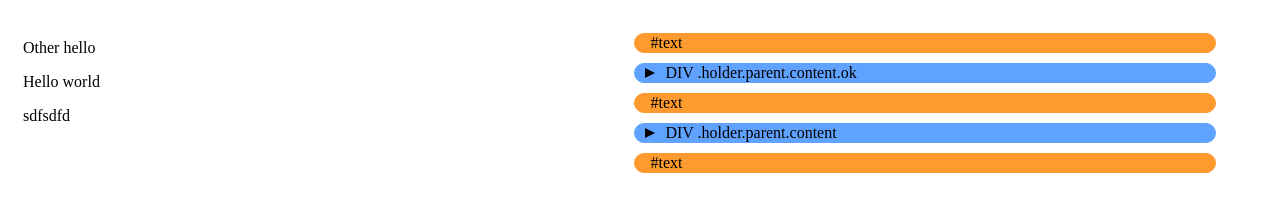
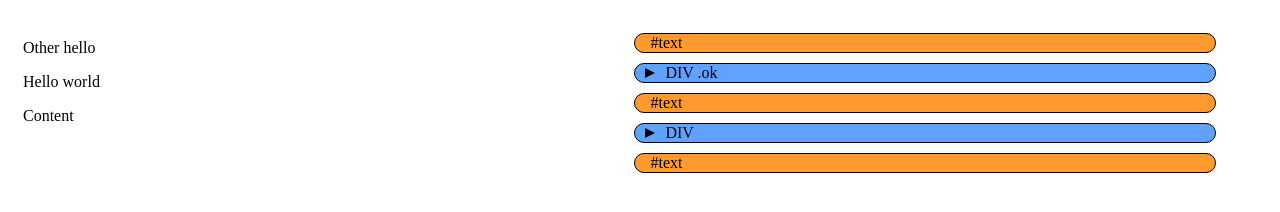
Before and after one commit to fiWhy/Vizualize-DOM, a plain HTML site: page index.html in a window 1280 px wide. Drawn offline with Linux system fonts and the light colour scheme.

Commit message:
Refactoring

```diff
--- a/index.html
+++ b/index.html
@@ -12,7 +12,7 @@
 <body>
     <div id="wrapper" class="floated">
         <div class="ok">
-            <!-- Comment -->
+            <!-- Comment node -->
             <div class="MORE">
                 <div class="my-own-class another">
                     <p>
@@ -26,7 +26,7 @@
         </div>
         <div>
             <div>
-                sdfsdfd
+                Content
             </div>
         </div>
     </div>
--- a/node.js
+++ b/node.js
@@ -1,134 +1,108 @@
 var VirtualNode = (function () {
+    var color = {};
+    color[Node.ELEMENT_NODE] = '#60a2ff';
+    color[Node.TEXT_NODE] = '#ff9a2e';
+    color[Node.COMMENT_NODE] = '#3d9929';
+
     function VirtualNode(el) {
         this.tag = el.tagName;
+        this.children = [];
+        this.nodeType = el.nodeType;
         this.nodeName = el.nodeName;
-        this.originalNode = el;
-        this.children = [];
-        this.classList = el.className ? el.className.split(' ') : [];
-        this.contentElement = null;
-        this.blockElement = null;
-        this.nodeType = el.nodeType;
-        this.content = this.registerContent(el);
+        this.classNames = el.className ? el.className.split(' ').map(c => '.' + c) : [];
+        this.opened = false;
+        this.content = el.nodeValue === null ?
+            '' : el.nodeValue.trim();
+        this.holderElement = document.createElement('div');
+        this.contentElement = document.createElement('div');
+        this.init();
     }
 
-    VirtualNode.prototype.concatChildren = function (children) {
-        this.children = this.children.concat(children);
+    VirtualNode.prototype.init = function () {
+        this.holderElement.appendChild(this.contentElement);
+        VirtualNode.appendClasses(['holder'], this.holderElement);
+        VirtualNode.appendClasses(['content'], this.contentElement);
+        this.updateColor();
     }
 
-    VirtualNode.prototype.registerContent = function (el) {
-        return el.nodeType === Node.TEXT_NODE &&
-            el.tagName !== 'SCRIPT' ? el.nodeValue.trim() || '' : '';
+    VirtualNode.prototype.getContent = function () {
+        return (this.nodeName || this.tag) +
+            ' ' + this.content + ' ' +
+            this.classNames.join('');
     }
 
-    VirtualNode.appendStyles = function (styleObj, el) {
-        for (var i in styleObj) {
-            if (styleObj.hasOwnProperty(i)) {
-                el.style[i] = styleObj[i];
+    VirtualNode.prototype.updateColor = function () {
+        this.contentElement.style.backgroundColor = color[this.nodeType];
+    }
+
+    VirtualNode.appendClasses = function (classList, el) {
+        classList = Array.isArray(classList) ? classList : [];
+        classList.forEach(function (className) {
+            el.classList.add(className);
+        });
+    }
+
+    VirtualNode.appendStyles = function (styleObject, el) {
+        for (var i in styleObject) {
+            if (styleObject.hasOwnProperty(i)) {
+                el.style[i] = styleObject[i];
             }
         }
     }
 
-    VirtualNode.appendClasses = function (classList, el) {
-        classList.forEach(function (className) {
-            el.classList.add(className);
-        });
-    };
+    return VirtualNode;
+}());
 
-    return VirtualNode;
-}())
-
-var Virtual = (function (VirtualNode) {
-    var colors = {};
-    colors[Node.ELEMENT_NODE] = '#60a2ff';
-    colors[Node.TEXT_NODE] = '#ff9a2e';
-    colors[Node.COMMENT_NODE] = '#3d9929';
-
+var Visualization = (function (VirtualNode) {
     function virtualize(el) {
-        var vArr = [];
+        var elements = [];
         el.childNodes.forEach(function (child) {
-            var virtualEl = new VirtualNode(child);
-            virtualEl.concatChildren(virtualize(child));
-            vArr.push(virtualEl);
-        });
-        return vArr;
+            var virtualElement = new VirtualNode(child);
+            virtualElement.children =
+                virtualElement.children.concat(virtualize(child))
+            elements.push(virtualElement);
+        })
+        return elements;
     }
 
-    function vizualize(el) {
-        var virtualized = virtualize(el);
-        var rendered = render(virtualized);
-        return rendered;
+    function visualize(virtualizedDOM) {
+        var div = document.createElement('div');
+        render(virtualizedDOM, div, 0);
+        return div;
     }
 
     function render(virtualizedDOM, holder, level) {
-        var holder = holder || document.createElement('div');
-        var level = level || 0;
-        var marginLeft = level * 15;
-        virtualizedDOM.forEach(function (el) {
-            el.blockElement = document.createElement('div');
-            el.contentElement = document.createElement('div');
+        virtualizedDOM.forEach(function (virtualElement) {
+            holder.appendChild(virtualElement.holderElement);
+            virtualElement.contentElement.innerHTML =
+                virtualElement.getContent();
 
-            VirtualNode.appendClasses(['holder'], el.blockElement);
             VirtualNode.appendStyles({
-                marginLeft: marginLeft + 'px'
-            }, el.blockElement);
-            VirtualNode.appendStyles({
-                backgroundColor: colors[el.nodeType],
-                border: '1px solid ' + colors[el.nodeType]
-            }, el.contentElement);
-            VirtualNode.appendClasses(['content'], el.contentElement);
+                marginLeft: (level * 15) + 'px'
+            }, virtualElement.holderElement);
 
-            el.blockElement.appendChild(el.contentElement);
-            holder.appendChild(el.blockElement);
-            if (el.children.length) {
-                VirtualNode.appendClasses(['parent'], el.blockElement);
-                registerToggler(el, 'open', notifyClasses);
-                render(el.children, el.blockElement, level + 1);
+            if (virtualElement.children.length) {
+                VirtualNode.appendClasses(['parent'],
+                    virtualElement.holderElement);
+                render(virtualElement.children,
+                    virtualElement.holderElement, level + 1);
+                toggle(virtualElement, 'open');
             }
-
-            notifyClasses(el);
-        })
-
-        return holder;
+        });
     }
 
-    function notifyClasses(el) {
-        el.contentElement.innerHTML = el.nodeName + ' ' + el.content;
-        if (el.tag) {
-            el.blockElement.classList.forEach(function (className) {
-                el.contentElement.innerHTML += '.' + className;
-            });
-            el.contentElement.classList.forEach(function (className) {
-                el.contentElement.innerHTML += '.' + className;
-            });
-            el.classList.forEach(function (className) {
-                el.contentElement.innerHTML += '.' + className;
-            });
-        }
+    function toggle(virtualElement, className) {
+        virtualElement.contentElement.addEventListener('click', function () {
+            if (virtualElement.holderElement.classList.contains(className)) {
+                virtualElement.holderElement.classList.remove(className);
+            } else {
+                virtualElement.holderElement.classList.add(className);
+            }
+        })
     }
 
-    function registerToggler(el, className, cb) {
-        if (!(el.contentElement instanceof Element)) throw new Error('That\'s not an element');
-        var mainCb = function () {
-            if (el.opened) {
-                el.opened = false;
-                el.blockElement.classList.remove(className);
-            } else {
-                el.opened = true;
-                el.blockElement.classList.add(className);
-            }
-            cb && cb(el);
-        };
-        el.contentElement.addEventListener('click', mainCb);
-
-        return function () {
-            el.contentElement.removeEventListener('click', mainCb);
-        };
-    }
-
-
     return {
-        vizualize: vizualize,
         virtualize: virtualize,
-        VirtualNode: VirtualNode
+        visualize: visualize
     }
 }(VirtualNode));
--- a/tree.js
+++ b/tree.js
@@ -1,3 +1,3 @@
-var v = Virtual.vizualize(wrapper);
-tree.appendChild(v);
-console.log(v);
+var virtualized = Visualization.virtualize(wrapper);
+var rendered = Visualization.visualize(virtualized);
+document.getElementById('tree').appendChild(rendered);
```
